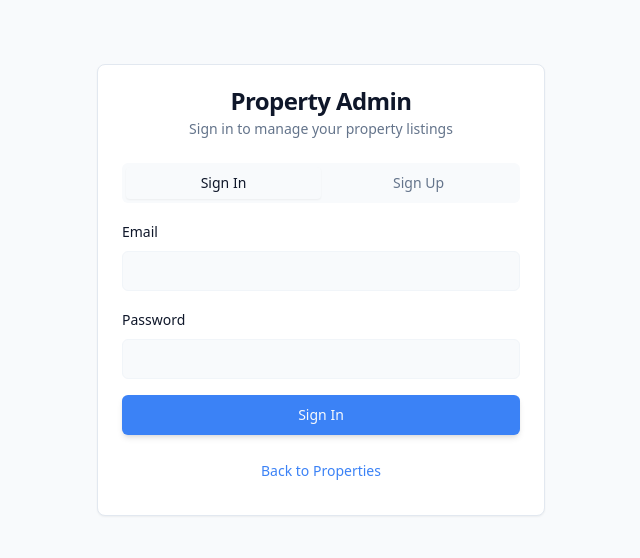
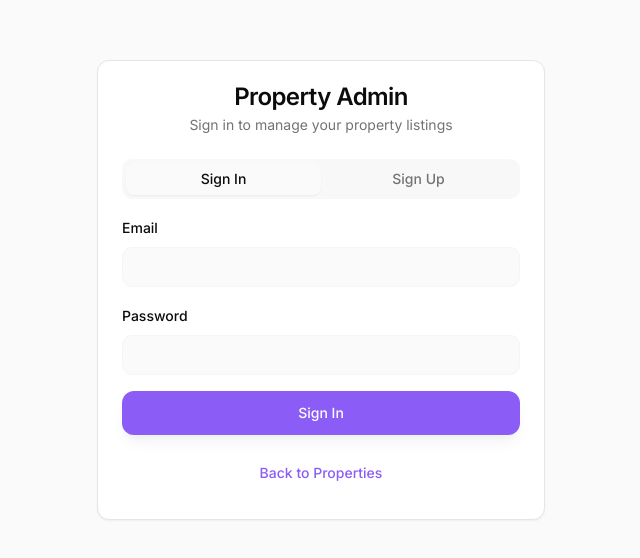
Before and after one commit to imaddyp/insta-home-find, a React (Vite) app: page /auth in a window 1280 px wide. Shown: the part 110-668 px from the top of the page, without its empty margins (319-959 px from the left). Built offline with nearby package versions, Linux system fonts and the light colour scheme.

Commit message:
Update theme to modern

```diff
--- a/index.html
+++ b/index.html
@@ -6,6 +6,11 @@
     <title>insta-home-find</title>
     <meta name="description" content="Lovable Generated Project" />
     <meta name="author" content="Lovable" />
+
+    <!-- Modern Google Fonts -->
+    <link rel="preconnect" href="https://fonts.googleapis.com">
+    <link rel="preconnect" href="https://fonts.gstatic.com" crossorigin>
+    <link href="https://fonts.googleapis.com/css2?family=Inter:wght@300;400;500;600;700&display=swap" rel="stylesheet">
 
     <meta property="og:title" content="insta-home-find" />
     <meta property="og:description" content="Lovable Generated Project" />
--- a/src/components/ui/button.tsx
+++ b/src/components/ui/button.tsx
@@ -5,28 +5,30 @@ import { cva, type VariantProps } from "class-variance-authority"
 import { cn } from "@/lib/utils"
 
 const buttonVariants = cva(
-  "inline-flex items-center justify-center gap-2 whitespace-nowrap rounded-md text-sm font-medium ring-offset-background transition-all duration-300 focus-visible:outline-none focus-visible:ring-2 focus-visible:ring-ring focus-visible:ring-offset-2 disabled:pointer-events-none disabled:opacity-50 [&_svg]:pointer-events-none [&_svg]:size-4 [&_svg]:shrink-0",
+  "inline-flex items-center justify-center gap-2 whitespace-nowrap rounded-xl text-sm font-medium ring-offset-background transition-all duration-300 focus-visible:outline-none focus-visible:ring-2 focus-visible:ring-ring focus-visible:ring-offset-2 disabled:pointer-events-none disabled:opacity-50 [&_svg]:pointer-events-none [&_svg]:size-4 [&_svg]:shrink-0",
   {
     variants: {
       variant: {
-        default: "bg-primary text-primary-foreground hover:bg-primary/90 shadow-md hover:shadow-lg",
+        default: "bg-primary text-primary-foreground hover:bg-primary/90 shadow-card hover:shadow-elegant hover:scale-[1.02]",
         destructive:
-          "bg-destructive text-destructive-foreground hover:bg-destructive/90",
+          "bg-destructive text-destructive-foreground hover:bg-destructive/90 shadow-card hover:shadow-elegant",
         outline:
-          "border border-input bg-background hover:bg-accent hover:text-accent-foreground",
+          "border border-border bg-background hover:bg-accent hover:text-accent-foreground shadow-sm hover:shadow-card",
         secondary:
-          "bg-secondary text-secondary-foreground hover:bg-secondary/80",
-        ghost: "hover:bg-accent hover:text-accent-foreground",
+          "bg-secondary text-secondary-foreground hover:bg-secondary/80 shadow-sm hover:shadow-card",
+        ghost: "hover:bg-accent hover:text-accent-foreground rounded-lg",
         link: "text-primary underline-offset-4 hover:underline",
-        gradient: "bg-gradient-to-r from-primary to-primary-glow text-white hover:shadow-lg hover:scale-[1.02] shadow-md",
-        whatsapp: "bg-accent text-accent-foreground hover:bg-accent/90 shadow-md hover:shadow-lg hover:scale-[1.02]",
-        filter: "bg-muted text-foreground hover:bg-primary hover:text-primary-foreground border border-border hover:border-primary/50",
+        gradient: "bg-gradient-primary text-white hover:shadow-elegant hover:scale-[1.02] shadow-card backdrop-blur-sm",
+        glass: "bg-gradient-glass text-foreground border border-white/20 backdrop-blur-sm hover:bg-white/30 shadow-card hover:shadow-elegant",
+        modern: "bg-gradient-warm text-white hover:shadow-glow hover:scale-[1.02] shadow-card",
+        whatsapp: "bg-accent text-accent-foreground hover:bg-accent/90 shadow-card hover:shadow-elegant hover:scale-[1.02]",
+        filter: "bg-muted text-foreground hover:bg-primary hover:text-primary-foreground border border-border hover:border-primary/50 shadow-sm hover:shadow-card",
       },
       size: {
-        default: "h-10 px-4 py-2",
-        sm: "h-9 rounded-md px-3",
-        lg: "h-11 rounded-md px-8",
-        icon: "h-10 w-10",
+        default: "h-11 px-6 py-2.5",
+        sm: "h-9 rounded-lg px-4",
+        lg: "h-12 rounded-xl px-8 text-base",
+        icon: "h-11 w-11",
       },
     },
     defaultVariants: {
--- a/src/index.css
+++ b/src/index.css
@@ -8,104 +8,118 @@ All colors MUST be HSL.
 
 @layer base {
   :root {
-    --background: 248 250 252 / 1;
-    --foreground: 15 23 42 / 1;
+    /* Modern Neutral Base */
+    --background: 250 250 250 / 1;
+    --foreground: 12 12 12 / 1;
 
     --card: 255 255 255 / 1;
-    --card-foreground: 15 23 42 / 1;
+    --card-foreground: 12 12 12 / 1;
 
     --popover: 255 255 255 / 1;
-    --popover-foreground: 15 23 42 / 1;
+    --popover-foreground: 12 12 12 / 1;
 
-    --primary: 59 130 246 / 1;
-    --primary-foreground: 248 250 252 / 1;
-    --primary-glow: 147 197 253 / 1;
+    /* Modern Purple-Blue Gradient Primary */
+    --primary: 139 92 246 / 1;
+    --primary-foreground: 255 255 255 / 1;
+    --primary-glow: 196 181 253 / 1;
 
-    --secondary: 241 245 249 / 1;
-    --secondary-foreground: 51 65 85 / 1;
+    /* Warm Secondary */
+    --secondary: 245 245 245 / 1;
+    --secondary-foreground: 64 64 64 / 1;
 
-    --muted: 248 250 252 / 1;
-    --muted-foreground: 100 116 139 / 1;
+    --muted: 248 248 248 / 1;
+    --muted-foreground: 115 115 115 / 1;
 
-    --accent: 16 185 129 / 1;
+    /* Modern Teal Accent */
+    --accent: 20 184 166 / 1;
     --accent-foreground: 255 255 255 / 1;
-    --accent-glow: 110 231 183 / 1;
+    --accent-glow: 153 246 228 / 1;
 
     --destructive: 239 68 68 / 1;
-    --destructive-foreground: 248 250 252 / 1;
+    --destructive-foreground: 255 255 255 / 1;
 
-    --border: 226 232 240 / 1;
-    --input: 241 245 249 / 1;
-    --ring: 59 130 246 / 0.5;
+    --border: 229 229 229 / 1;
+    --input: 245 245 245 / 1;
+    --ring: 139 92 246 / 0.3;
 
-    /* Design System Colors */
-    --gradient-primary: linear-gradient(135deg, rgb(59 130 246), rgb(147 197 253));
-    --gradient-accent: linear-gradient(135deg, rgb(16 185 129), rgb(110 231 183));
-    --gradient-subtle: linear-gradient(180deg, rgb(248 250 252), rgb(241 245 249));
+    /* Modern Design System */
+    --gradient-primary: linear-gradient(135deg, rgb(139 92 246), rgb(196 181 253));
+    --gradient-accent: linear-gradient(135deg, rgb(20 184 166), rgb(153 246 228));
+    --gradient-warm: linear-gradient(135deg, rgb(251 146 60), rgb(252 211 77));
+    --gradient-glass: linear-gradient(135deg, rgba(255 255 255 / 0.25), rgba(255 255 255 / 0.1));
 
-    /* Shadows */
-    --shadow-elegant: 0 10px 30px -10px rgb(59 130 246 / 0.2);
-    --shadow-card: 0 4px 20px -4px rgb(0 0 0 / 0.1);
-    --shadow-glow: 0 0 40px rgb(59 130 246 / 0.15);
+    /* Modern Shadows */
+    --shadow-elegant: 0 25px 50px -12px rgb(0 0 0 / 0.08);
+    --shadow-card: 0 10px 15px -3px rgb(0 0 0 / 0.05), 0 4px 6px -2px rgb(0 0 0 / 0.03);
+    --shadow-glow: 0 0 50px rgb(139 92 246 / 0.12);
+    --shadow-inner: inset 0 1px 2px rgb(0 0 0 / 0.05);
 
-    /* Animations */
-    --transition-smooth: all 0.3s cubic-bezier(0.4, 0, 0.2, 1);
+    /* Modern Animations */
+    --transition-smooth: all 0.4s cubic-bezier(0.25, 0.46, 0.45, 0.94);
+    --transition-bounce: all 0.3s cubic-bezier(0.68, -0.55, 0.265, 1.55);
 
-    --radius: 0.5rem;
+    --radius: 0.75rem;
 
-    --sidebar-background: 0 0% 98%;
-
-    --sidebar-foreground: 240 5.3% 26.1%;
-
-    --sidebar-primary: 240 5.9% 10%;
-
-    --sidebar-primary-foreground: 0 0% 98%;
-
-    --sidebar-accent: 240 4.8% 95.9%;
-
-    --sidebar-accent-foreground: 240 5.9% 10%;
-
-    --sidebar-border: 220 13% 91%;
-
-    --sidebar-ring: 217.2 91.2% 59.8%;
+    --sidebar-background: 250 250 250;
+    --sidebar-foreground: 64 64 64;
+    --sidebar-primary: 139 92 246;
+    --sidebar-primary-foreground: 255 255 255;
+    --sidebar-accent: 248 248 248;
+    --sidebar-accent-foreground: 64 64 64;
+    --sidebar-border: 229 229 229;
+    --sidebar-ring: 139 92 246;
   }
 
   .dark {
-    --background: 222.2 84% 4.9%;
-    --foreground: 210 40% 98%;
+    /* Modern Dark Theme */
+    --background: 8 8 8 / 1;
+    --foreground: 250 250 250 / 1;
 
-    --card: 222.2 84% 4.9%;
-    --card-foreground: 210 40% 98%;
+    --card: 15 15 15 / 1;
+    --card-foreground: 250 250 250 / 1;
 
-    --popover: 222.2 84% 4.9%;
-    --popover-foreground: 210 40% 98%;
+    --popover: 15 15 15 / 1;
+    --popover-foreground: 250 250 250 / 1;
 
-    --primary: 210 40% 98%;
-    --primary-foreground: 222.2 47.4% 11.2%;
+    --primary: 168 85 247 / 1;
+    --primary-foreground: 15 15 15 / 1;
+    --primary-glow: 196 181 253 / 1;
 
-    --secondary: 217.2 32.6% 17.5%;
-    --secondary-foreground: 210 40% 98%;
+    --secondary: 23 23 23 / 1;
+    --secondary-foreground: 200 200 200 / 1;
 
-    --muted: 217.2 32.6% 17.5%;
-    --muted-foreground: 215 20.2% 65.1%;
+    --muted: 20 20 20 / 1;
+    --muted-foreground: 140 140 140 / 1;
 
-    --accent: 217.2 32.6% 17.5%;
-    --accent-foreground: 210 40% 98%;
+    --accent: 45 212 191 / 1;
+    --accent-foreground: 15 15 15 / 1;
+    --accent-glow: 153 246 228 / 1;
 
-    --destructive: 0 62.8% 30.6%;
-    --destructive-foreground: 210 40% 98%;
+    --destructive: 248 113 113 / 1;
+    --destructive-foreground: 15 15 15 / 1;
 
-    --border: 217.2 32.6% 17.5%;
-    --input: 217.2 32.6% 17.5%;
-    --ring: 212.7 26.8% 83.9%;
-    --sidebar-background: 240 5.9% 10%;
-    --sidebar-foreground: 240 4.8% 95.9%;
-    --sidebar-primary: 224.3 76.3% 48%;
-    --sidebar-primary-foreground: 0 0% 100%;
-    --sidebar-accent: 240 3.7% 15.9%;
-    --sidebar-accent-foreground: 240 4.8% 95.9%;
-    --sidebar-border: 240 3.7% 15.9%;
-    --sidebar-ring: 217.2 91.2% 59.8%;
+    --border: 38 38 38 / 1;
+    --input: 23 23 23 / 1;
+    --ring: 168 85 247 / 0.4;
+
+    /* Dark Theme Gradients */
+    --gradient-primary: linear-gradient(135deg, rgb(168 85 247), rgb(196 181 253));
+    --gradient-accent: linear-gradient(135deg, rgb(45 212 191), rgb(153 246 228));
+    --gradient-warm: linear-gradient(135deg, rgb(251 146 60), rgb(252 211 77));
+    --gradient-glass: linear-gradient(135deg, rgba(255 255 255 / 0.1), rgba(255 255 255 / 0.05));
+
+    --shadow-elegant: 0 25px 50px -12px rgb(0 0 0 / 0.5);
+    --shadow-card: 0 10px 15px -3px rgb(0 0 0 / 0.3), 0 4px 6px -2px rgb(0 0 0 / 0.2);
+    --shadow-glow: 0 0 50px rgb(168 85 247 / 0.3);
+
+    --sidebar-background: 15 15 15;
+    --sidebar-foreground: 200 200 200;
+    --sidebar-primary: 168 85 247;
+    --sidebar-primary-foreground: 15 15 15;
+    --sidebar-accent: 23 23 23;
+    --sidebar-accent-foreground: 200 200 200;
+    --sidebar-border: 38 38 38;
+    --sidebar-ring: 168 85 247;
   }
 }
 
@@ -115,6 +129,29 @@ All colors MUST be HSL.
   }
 
   body {
-    @apply bg-background text-foreground;
+    @apply bg-background text-foreground font-body;
+    font-feature-settings: 'rlig' 1, 'calt' 1;
+    -webkit-font-smoothing: antialiased;
+    -moz-osx-font-smoothing: grayscale;
+  }
+
+  /* Modern scrollbar styles */
+  ::-webkit-scrollbar {
+    width: 8px;
+    height: 8px;
+  }
+
+  ::-webkit-scrollbar-track {
+    background: rgb(var(--muted));
+    border-radius: 4px;
+  }
+
+  ::-webkit-scrollbar-thumb {
+    background: rgb(var(--muted-foreground) / 0.3);
+    border-radius: 4px;
+  }
+
+  ::-webkit-scrollbar-thumb:hover {
+    background: rgb(var(--muted-foreground) / 0.5);
   }
 }
--- a/tailwind.config.ts
+++ b/tailwind.config.ts
@@ -86,11 +86,69 @@ export default {
 					to: {
 						height: '0'
 					}
+				},
+				'fade-in': {
+					'0%': {
+						opacity: '0',
+						transform: 'translateY(10px)'
+					},
+					'100%': {
+						opacity: '1',
+						transform: 'translateY(0)'
+					}
+				},
+				'scale-in': {
+					'0%': {
+						transform: 'scale(0.95)',
+						opacity: '0'
+					},
+					'100%': {
+						transform: 'scale(1)',
+						opacity: '1'
+					}
+				},
+				'slide-up': {
+					'0%': {
+						transform: 'translateY(20px)',
+						opacity: '0'
+					},
+					'100%': {
+						transform: 'translateY(0)',
+						opacity: '1'
+					}
+				},
+				'glow': {
+					'0%, 100%': {
+						boxShadow: '0 0 20px rgb(139 92 246 / 0.1)'
+					},
+					'50%': {
+						boxShadow: '0 0 40px rgb(139 92 246 / 0.2)'
+					}
 				}
 			},
 			animation: {
 				'accordion-down': 'accordion-down 0.2s ease-out',
-				'accordion-up': 'accordion-up 0.2s ease-out'
+				'accordion-up': 'accordion-up 0.2s ease-out',
+				'fade-in': 'fade-in 0.5s ease-out',
+				'scale-in': 'scale-in 0.3s ease-out',
+				'slide-up': 'slide-up 0.4s ease-out',
+				'glow': 'glow 2s ease-in-out infinite'
+			},
+			backgroundImage: {
+				'gradient-primary': 'var(--gradient-primary)',
+				'gradient-accent': 'var(--gradient-accent)',
+				'gradient-warm': 'var(--gradient-warm)',
+				'gradient-glass': 'var(--gradient-glass)'
+			},
+			boxShadow: {
+				'elegant': 'var(--shadow-elegant)',
+				'card': 'var(--shadow-card)',
+				'glow': 'var(--shadow-glow)',
+				'inner': 'var(--shadow-inner)'
+			},
+			fontFamily: {
+				'display': ['Inter', 'system-ui', 'sans-serif'],
+				'body': ['Inter', 'system-ui', 'sans-serif']
 			}
 		}
 	},
```
